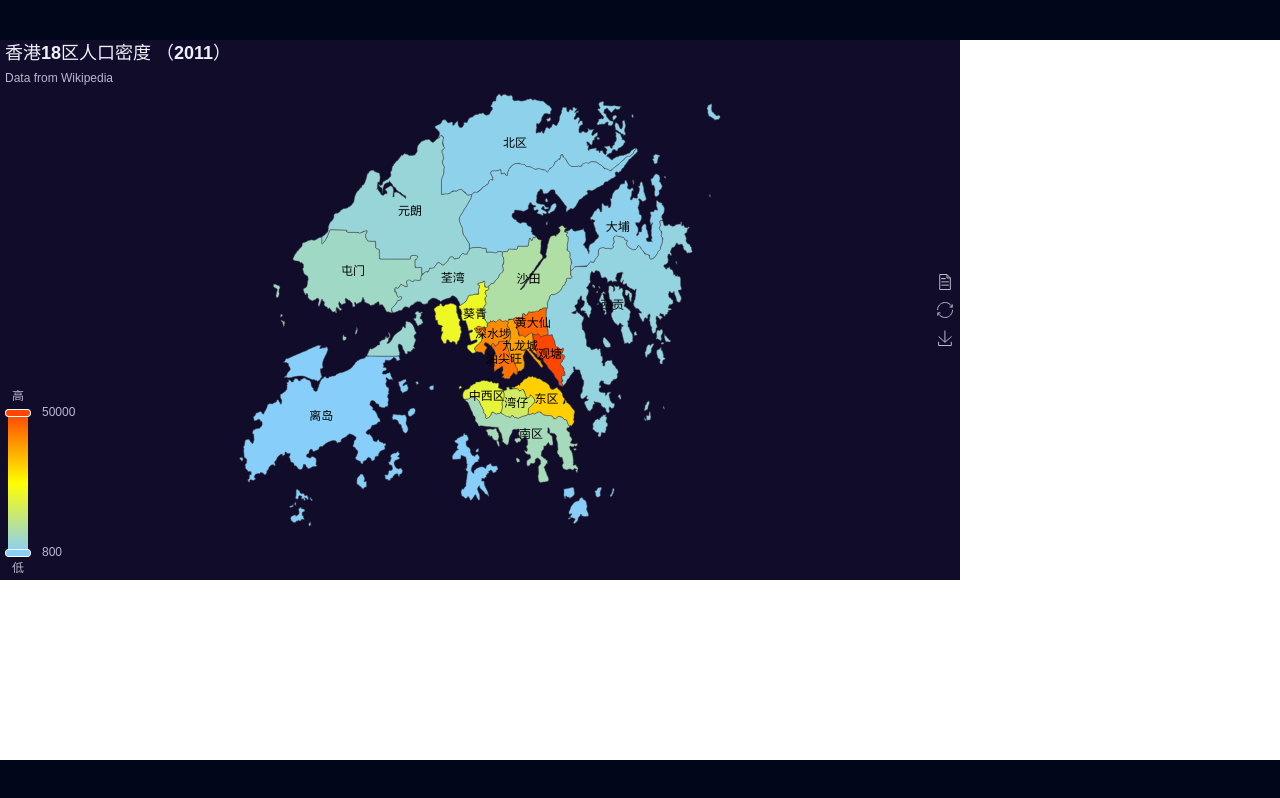
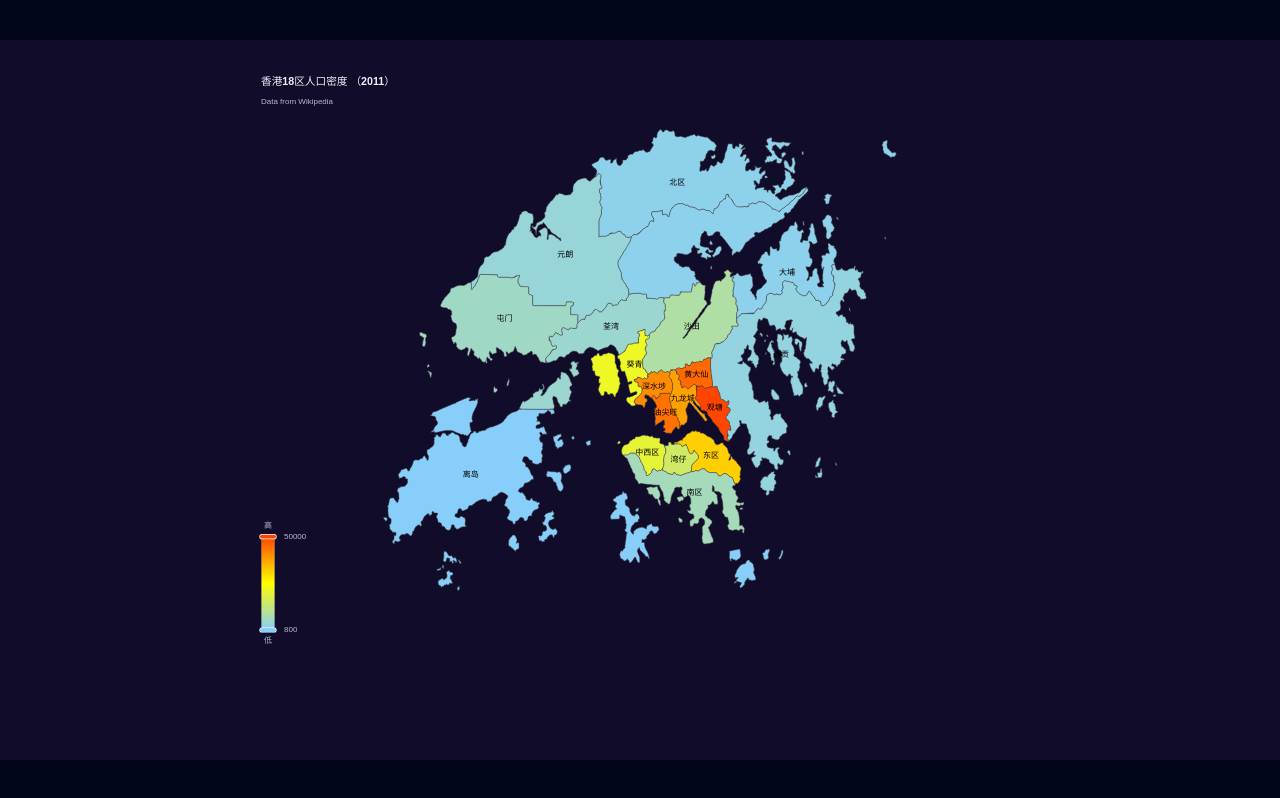
Before and after one commit to susususutie/scaleable-screen-demo, a React (Vite) app: page / in a window 1280 px wide. Built offline with nearby package versions, Linux system fonts and the light colour scheme.

Commit message:
feat: Geo react

```diff
--- a/src/App.jsx
+++ b/src/App.jsx
@@ -2,7 +2,7 @@ import useRem, { px2rem } from './useRem'
 import GeoDemo from './GeoDemo'
 
 function App() {
-  const [size] = useRem()
+  const [size, sizeFn] = useRem()
 
   return (
     <div
@@ -22,15 +22,31 @@ function App() {
             margin: 'auto',
             // width: 1920,
             // height: 1080,
-            backgroundColor: '#fff',
+            backgroundColor: '#100c2a',
             width: size.width,
             height: size.height,
           }}
         >
-          {/* <div style={{ width: sizeFn.calcWidth(50), height: sizeFn.calcHeight(50), backgroundColor: 'antiquewhite' }}>
+          {/* 大屏
+          <div
+            style={{
+              fontSize: sizeFn.calcPx(16),
+              width: sizeFn.calcWidth(50),
+              height: sizeFn.calcHeight(50),
+              backgroundColor: 'antiquewhite',
+            }}
+          >
             大屏 {size.width} x {size.height} rem: {size.rootFontSize}
           </div> */}
-          <div style={{ width: px2rem(1920 / 2), height: px2rem(1080 / 2), top: '25%', left: '25%' }}>
+          <div
+            style={{
+              width: sizeFn.calcWidth(60),
+              height: sizeFn.calcHeight(80),
+              position: 'absolute',
+              left: sizeFn.calcWidth(20),
+              top: sizeFn.calcHeight(10),
+            }}
+          >
             <GeoDemo />
           </div>
         </div>
--- a/src/GeoDemo.jsx
+++ b/src/GeoDemo.jsx
@@ -1,54 +1,24 @@
 import { useEffect, useRef } from 'react'
 import * as echarts from 'echarts'
-// import useRem, { px2rem } from './useRem'
+import useRem from './useRem'
+import domResize from './domResize'
+import hkGeo from '../geo/HK.json'
 
-export default function GeoDemo() {
-  const dom = useRef()
-  const instance = useRef()
-  // const [size, sizeFn] = useRem()
-
-  useEffect(() => {
-    const myChart = echarts.init(dom.current, 'dark', {
-      renderer: 'canvas',
-      useDirtyRect: true,
-    })
-    myChart.showLoading()
-
-    instance.current = myChart
-    window.addEventListener('resize', myChart.resize)
-
-    return () => {
-      myChart.dispose()
-      window.removeEventListener('resize', myChart.resize)
-    }
-  }, [])
-
-  useEffect(() => {
-    const init = async () => {
-      const geoJson = await import('../geo/HK.json')
-      await new Promise(resolve => setTimeout(resolve, 2000))
-      echarts.registerMap('HK', geoJson)
-      if (instance.current) {
-        instance.current.setOption({
+const defaultOption = {
   title: {
     text: '香港18区人口密度 （2011）',
+    textStyle: {
+      fontSize: 16,
+    },
     subtext: 'Data from Wikipedia',
+    subtextStyle: {
+      fontSize: 12,
+    },
     sublink: 'http://zh.wikipedia.org/wiki/%E9%A6%99%E6%B8%AF%E8%A1%8C%E6%94%BF%E5%8D%80%E5%8A%83#cite_note-12',
   },
   tooltip: {
     trigger: 'item',
     formatter: '{b}<br/>{c} (人 / 平方公里)',
-          },
-          toolbox: {
-            show: true,
-            orient: 'vertical',
-            left: 'right',
-            top: 'center',
-            feature: {
-              dataView: { readOnly: false },
-              restore: {},
-              saveAsImage: {},
-            },
   },
   visualMap: {
     min: 800,
@@ -111,12 +81,74 @@ export default function GeoDemo() {
       },
     },
   ],
+}
+
+export default function GeoDemo() {
+  const dom = useRef()
+  /**
+   * @type {React.RefObject<import('echarts').ECharts>}
+   */
+  const instance = useRef()
+  const [_size, sizeFn] = useRem()
+
+  useEffect(() => {
+    const myChart = echarts.init(dom.current, 'dark', {
+      renderer: 'canvas',
+      useDirtyRect: true,
+    })
+    myChart.showLoading()
+    echarts.registerMap('HK', hkGeo)
+    myChart.setOption(defaultOption)
+
+    const onResize = () => {
+      myChart.resize()
+    }
+    domResize.on(dom.current, onResize)
+    instance.current = myChart
+
+    return () => {
+      domResize.off(dom, onResize)
+      myChart.dispose()
+    }
+  }, [])
+
+  useEffect(() => {
+    const px2px = sizeFn.calcPx
+    if (instance.current) {
+      instance.current.setOption({
+        title: {
+          textStyle: {
+            fontSize: px2px(16),
+          },
+          subtextStyle: {
+            fontSize: px2px(12),
+          },
+        },
+        tooltip: {
+          textStyle: {
+            fontSize: px2px(14),
+          },
+        },
+        visualMap: {
+          itemWidth: px2px(20),
+          itemHeight: px2px(140),
+          textGap: px2px(10),
+          padding: px2px(5),
+          textStyle: {
+            fontSize: px2px(12),
+          },
+          handleStyle: {
+            borderWidth: px2px(1),
+          },
+          indicatorStyle: {
+            borderWidth: px2px(2),
+          },
+        },
+        series: [{ label: { fontSize: px2px(12) } }],
       })
       instance.current.hideLoading()
     }
-    }
-    init()
-  }, [])
+  }, [sizeFn.calcPx])
 
   return <div style={{ width: '100%', height: '100%' }} ref={dom}></div>
 }
--- /dev/null
+++ b/src/domResize.js
@@ -0,0 +1,66 @@
+// <HTMLElement, Set<Function>>
+const callbackMap = new WeakMap();
+const resizeObserver = new ResizeObserver((entries) => {
+  for (const entry of entries) {
+    const box = entry.borderBoxSize[0];
+    const boxSize = { width: box.inlineSize, height: box.blockSize };
+    /** @type {Set} */
+    const fns = callbackMap.get(entry.target);
+    if (fns) {
+      requestAnimationFrame(() => {
+        fns.forEach((fn) => typeof fn === "function" && fn(boxSize));
+      });
+    }
+  }
+});
+
+// domResize.on(dom, fn)
+// domResize.off(dom, fn)
+// domResize.clean(dom)
+export default {
+  /**
+   * 监听DOM的尺寸变化
+   * @param {HTMLElement} dom 监听的dom元素
+   * @param {({width:number,height:number}) => void} fn dom尺寸变化后的回调函数
+   * @returns {void}
+   */
+  on: (dom, fn) => {
+    if (!(dom instanceof HTMLElement) || typeof fn !== "function") return;
+    if (!callbackMap.has(dom)) {
+      callbackMap.set(dom, new Set());
+      resizeObserver.observe(dom);
+    }
+    /** @type {Set} */
+    const fnSet = callbackMap.get(dom);
+    if (fnSet.has(fn)) return;
+    fnSet.add(fn);
+  },
+
+  /**
+   * 移除某个监听函数
+   * @param {HTMLElement} dom 监听的dom元素
+   * @param {({width:number,height:number}) => void} fn dom尺寸变化后的回调函数
+   * @returns {void}
+   */
+  off: (dom, fn) => {
+    if (!(dom instanceof HTMLElement) || typeof fn !== "function" || !callbackMap.has(dom)) return;
+    /** @type {Set} */
+    const fnSet = callbackMap.get(dom);
+    fnSet.delete(fn);
+    if (fnSet.size === 0) {
+      callbackMap.delete(dom);
+      resizeObserver.unobserve(dom);
+    }
+  },
+
+  /**
+   * 移除所有监听函数
+   * @param {HTMLElement} dom 监听的dom元素
+   * @returns {void}
+   */
+  clean: (dom) => {
+    if (!(dom instanceof HTMLElement) || typeof fn !== "function" || !callbackMap.has(dom)) return;
+    callbackMap.delete(dom);
+    resizeObserver.unobserve(dom);
+  },
+};
--- a/src/useRem.js
+++ b/src/useRem.js
@@ -48,7 +48,7 @@ const computeSize = size => {
  * @typedef {{ width: number; height: number; rootFontSize: number} } Size
  * 仅使用一次, 避免冲突
  *
- * @returns {[Size, {px2rem: (px: number) => string, calcWidth: (percent: number) => number, calcHeight: (percent: number) => number}]}
+ * @returns {[Size, {px2rem: (px: number) => string, calcWidth: (percent: number) => number, calcHeight: (percent: number) => number, calcPx: (px: number) => number}]}
  * @description 使用 rem 布局, 计算根元素的 font-size, 以及根据百分比计算宽高
  */
 function useRem() {
@@ -85,8 +85,17 @@ function useRem() {
     },
     [size.height]
   )
+  const calcPx = useCallback(
+    px => {
+      if (typeof px !== 'number') {
+        return px
+      }
+      return (px * size.rootFontSize) / RPX
+    },
+    [size.rootFontSize]
+  )
 
-  return [size, { px2rem, calcWidth, calcHeight }]
+  return [size, { px2rem, calcWidth, calcHeight, calcPx }]
 }
 
 export default useRem
```
Lines whose indentation alone changed are shown as unchanged.
